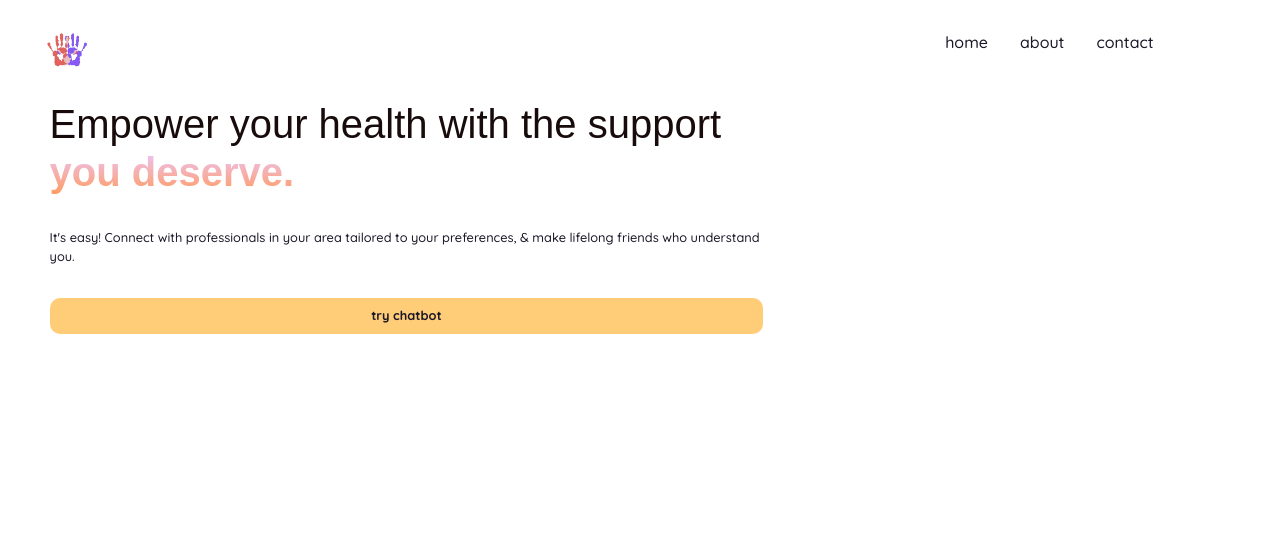
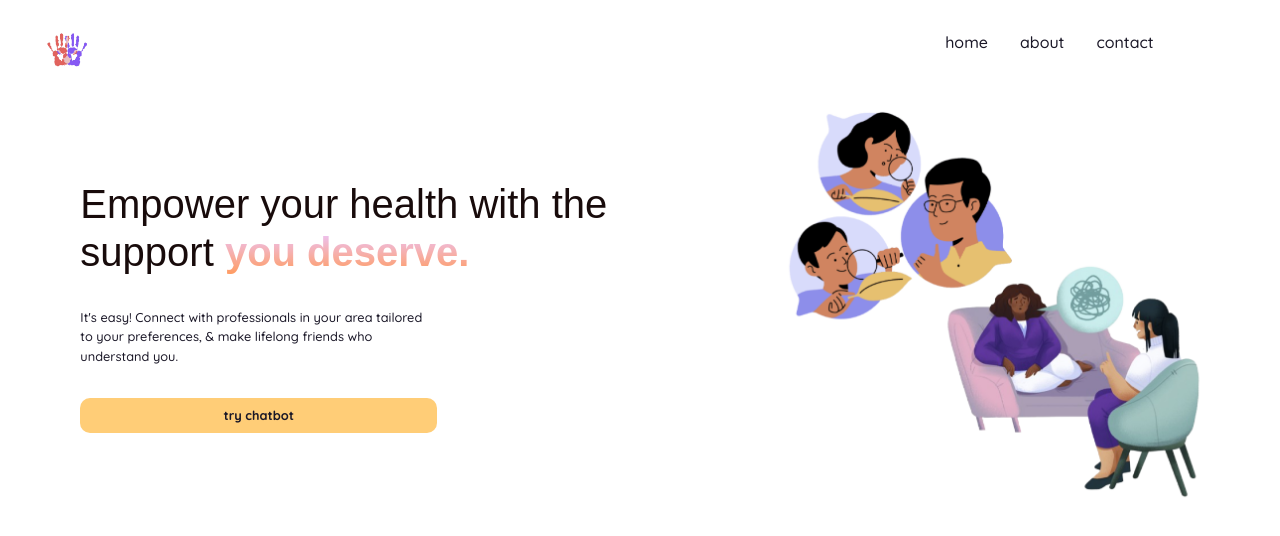
Before and after one commit to SamaPatnaik/waffles-hackathon, a React (Vite) app in the folder waffle-app/: page / in a window 1280 px wide. Shown: the top 536 px of the page. Built offline with nearby package versions, Linux system fonts and the light colour scheme; a web font is replaced by a local one.

Commit message:
small home page edits

```diff
--- a/waffle-app/src/components/LandingPage.css
+++ b/waffle-app/src/components/LandingPage.css
@@ -1,6 +1,6 @@
 .lpgbody {
-    /* display: flex; */
-    justify-content: space-between;
+    display: flex;
+    flex-direction: row;
     padding-left: 3.1rem;
     text-align: left;
 }
@@ -10,9 +10,18 @@
     flex-direction: column;
 } */
 
+.left-wrapper {
+    margin: auto;
+    width: 50%;
+}
+
+.home-image {
+    width: 40%;
+    margin: auto;
+}
 
 .content {
-    width: 58%;
+    /*width: 58%;*/
 }
 
 .content h1 p {
--- a/waffle-app/src/components/LandingPage.jsx
+++ b/waffle-app/src/components/LandingPage.jsx
@@ -1,9 +1,11 @@
 import React from "react";
 import "./LandingPage.css";
+import pic from "../assets/homepage-image.png";
 
 const LandingPage = ({ callback }) => {
   return (
     <div className="lpgbody">
+      <div className="left-wrapper">
         <div className="content">
           <h1>
             Empower your health with the support{" "}
@@ -27,7 +29,9 @@ const LandingPage = ({ callback }) => {
             try chatbot
           </button>
         </div>
+      </div>
 
+      <img src={pic} className="home-image"></img>
       {/* <div className='signin'>
         <button>sign in</button>
       </div> */}
```
Also changed, not shown: waffle-app/src/assets/homepage-image.png (added). Lines whose indentation alone changed are shown as unchanged.
